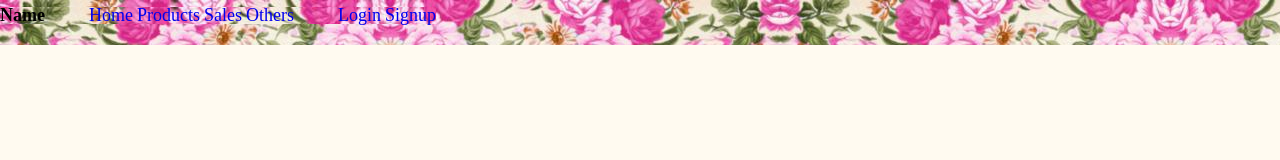
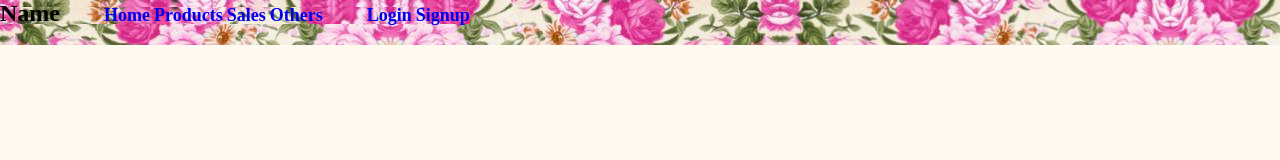
Before and after one commit to BentlyM/WebProject, a plain HTML site: page starting/index.html in a window 1280 px wide. Drawn offline with Linux system fonts and the light colour scheme.

Commit message:
learning...

```diff
--- a/starting/index.html
+++ b/starting/index.html
@@ -5,6 +5,7 @@
     <meta name="viewport" content="width=device-width, initial-scale=1.0">
     <title>Shop</title>
     <link href="styles.css" rel="stylesheet">
+    <link href="./script.js" rel="script">
 </head>
 <body>
     <div id="target">
--- a/starting/styles.css
+++ b/starting/styles.css
@@ -5,9 +5,14 @@ body{
     background-color: hsla(40, 100%, 97%);
 }
 
-a {
+ul a {
     text-decoration: none;
     font-size: large;
+    font-weight: bold;
+}
+
+.brand {
+    font-size:
 }
 
 .navigation {
```
Also changed, not shown: starting/script.js (+10 -0 lines).
